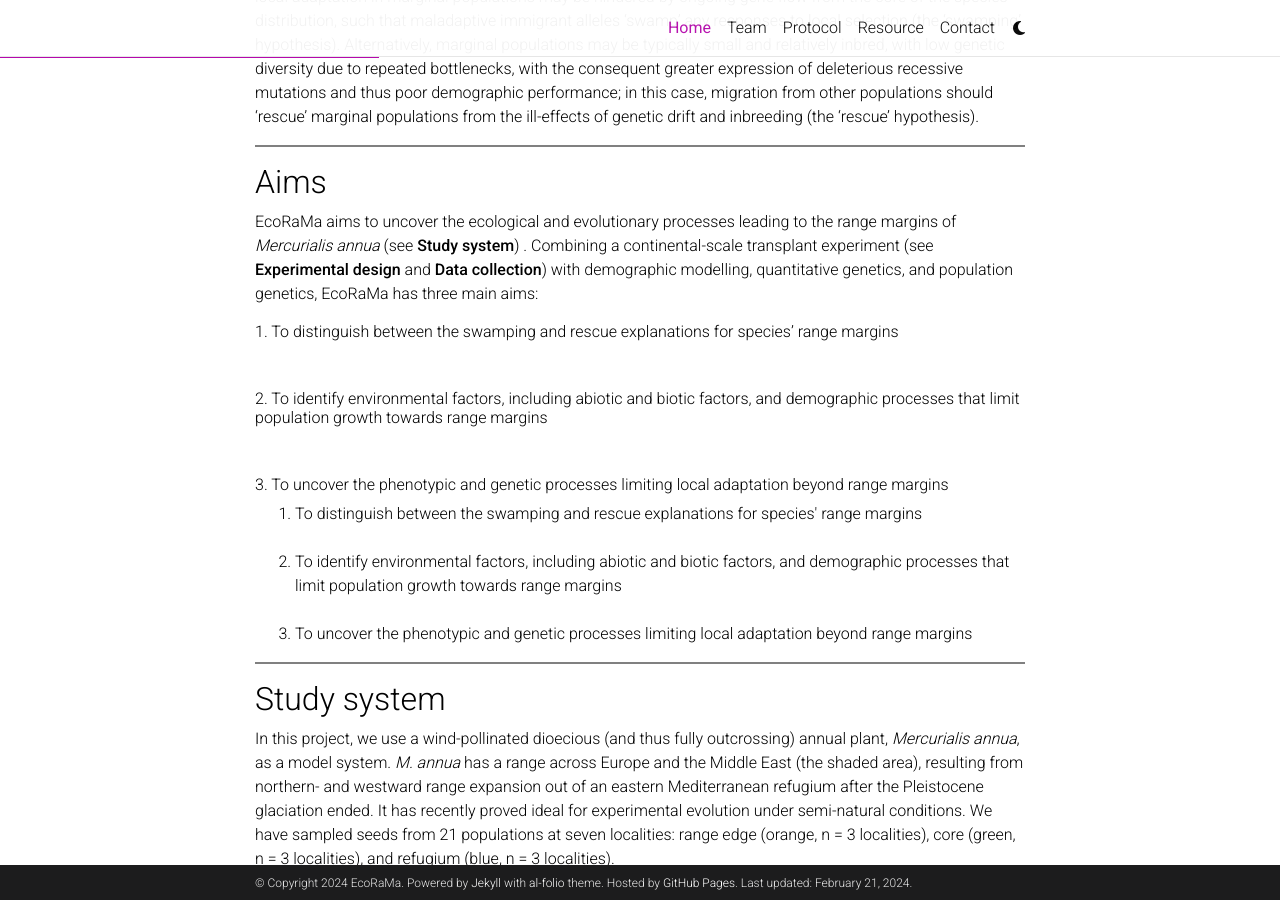
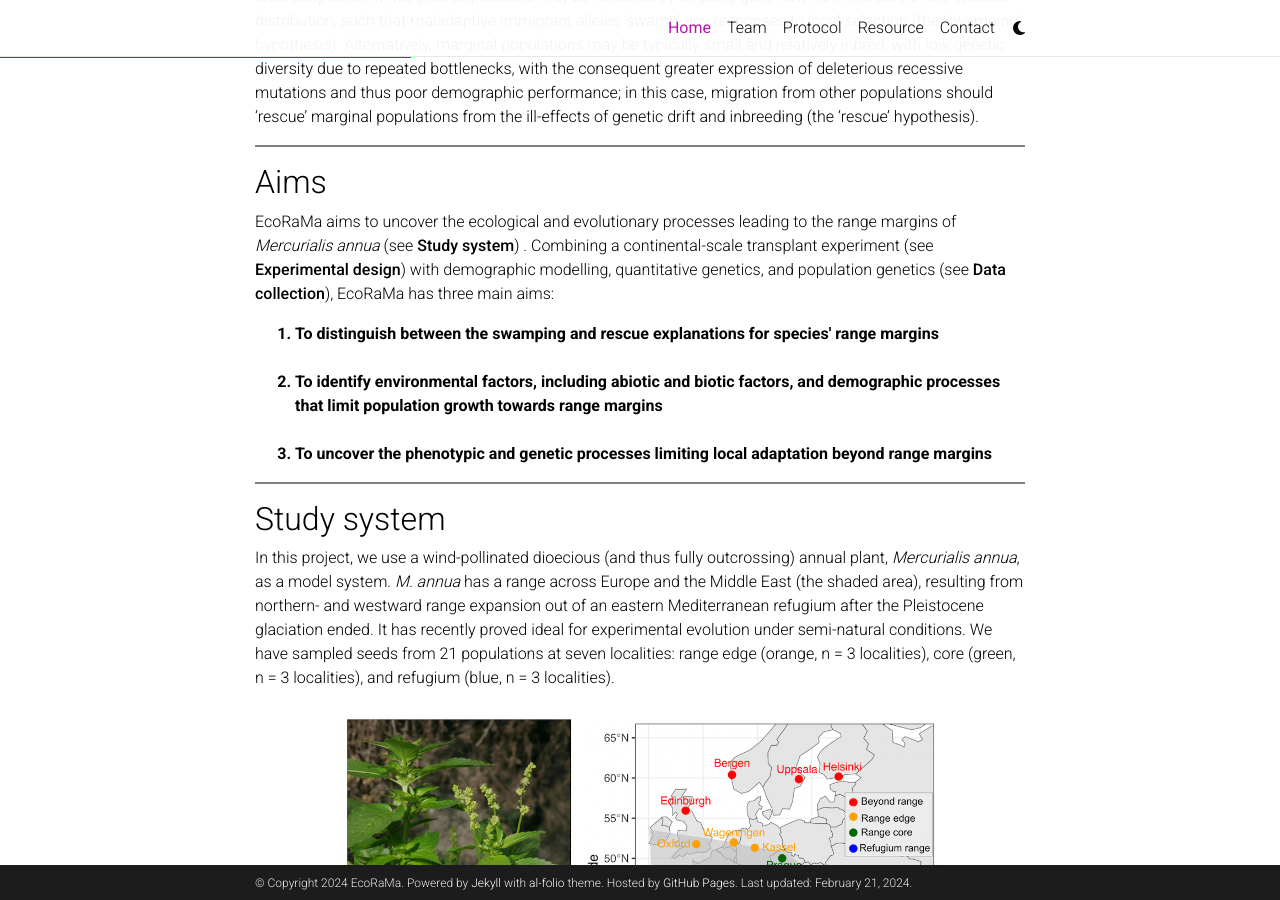
Before and after one commit to EcoRaMa/EcoRaMa.github.io, a Jekyll site: the page built from _pages/about.md, in a window 1280 px wide and 900 px high, scrolled down 699 px. Built offline with Jekyll 4.4.1, drawn with Linux system fonts in a browser that asks for light colours; comment, search, counter and statistics services are not loaded; a style sheet for code colours, icons or effects is not loaded.

Commit message:
Update about.md

```diff
--- a/_pages/about.md
+++ b/_pages/about.md
@@ -31,18 +31,10 @@
 <hr style="height:2px;border-width:0;color:gray;background-color:gray">
 
 ## Aims
-EcoRaMa aims to uncover the ecological and evolutionary processes leading to the range margins of *Mercurialis annua* (see **Study system**) . Combining a continental-scale transplant experiment (see **Experimental design** and **Data collection**) with demographic modelling, quantitative genetics, and population genetics, EcoRaMa has three main aims:
+EcoRaMa aims to uncover the ecological and evolutionary processes leading to the range margins of *Mercurialis annua* (see **Study system**) . Combining a continental-scale transplant experiment (see **Experimental design**) with demographic modelling, quantitative genetics, and population genetics (see **Data collection**), EcoRaMa has three main aims:
 
-###### 1. To distinguish between the swamping and rescue explanations for species' range margins
 
-<br>
-
-###### 2. To identify environmental factors, including abiotic and biotic factors, and demographic processes that limit population growth towards range margins
-<br>
-
-###### 3. To uncover the phenotypic and genetic processes limiting local adaptation beyond range margins
-
-<ol>
+<ol style="font-weight: bold;">
   <li>To distinguish between the swamping and rescue explanations for species' range margins</li>
 <br>
   <li>To identify environmental factors, including abiotic and biotic factors, and demographic processes that limit population growth towards range margins</li>
```
